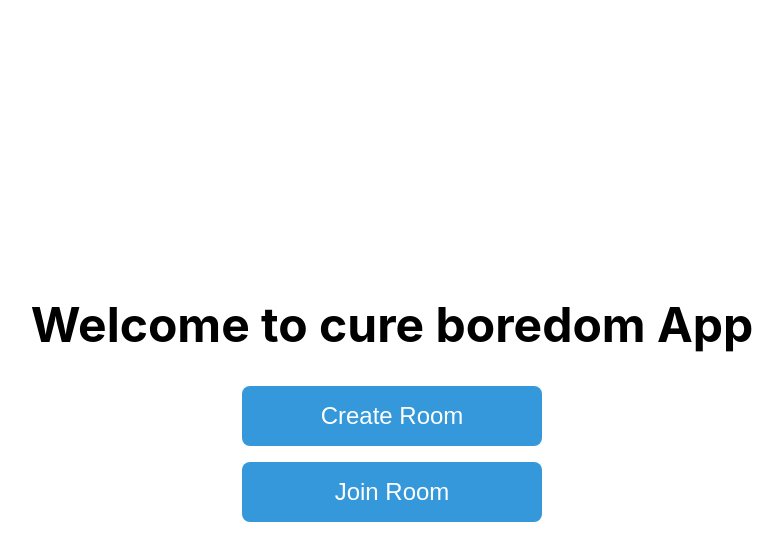
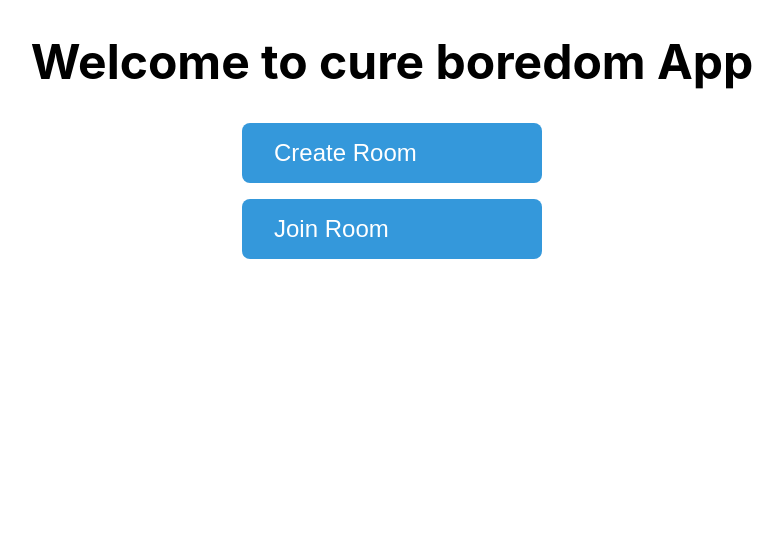
Before and after one commit to earocorn/PlaceholderACM23, a React (Create React App) app in the folder my-react-app/: page / in a window 1280 px wide. Shown: the top 560 px of the page, without its empty margins (248-1031 px from the left). Built offline with nearby package versions, Linux system fonts and the light colour scheme.

Commit message:
Update App.css
update text and  button scaling

```diff
--- a/my-react-app/src/App.css
+++ b/my-react-app/src/App.css
@@ -38,28 +38,38 @@
 }
 
 .app-container {
-  height: 100vh;
-  display: flex;
-  flex-direction: column;
-  justify-content: center;
-  justify-content: center;
-  align-items: center;
-}
-
-.app-title {
-  font-size: 3rem;
-  margin-bottom: 2rem;
-  text-align: center;
-}
-.button-container {
+  object-fit: scale-down;
+  height: 50%;
   display: flex;
   flex-direction: column;
   justify-content: center;
   align-items: center;
 }
 
+.app-title {
+  height: 90%;
+  width: 90%;
+  font-size: 3rem;
+  margin-bottom: 2rem;
+  text-align: center;
+  padding-left: 10;
+  padding-right: 10;
+}
+.button-container {
+  height: 90%;
+  width: 90%;
+  display: flex;
+  flex-direction: column;
+  justify-content: center;
+  align-items: center;
+
+  padding-left: 10;
+  padding-right: 10;
+}
+
 .create-button,
 .join-button {
+  display: flex;
   padding: 1rem 2rem;
   font-size: 1.5rem;
   border: none;
@@ -68,8 +78,13 @@
   cursor: pointer;
   background-color: #3498db;
   color: white;
-  width: 300px;
+  aspect-ratio: 1;
+  text-align: center;
+  width: 100%;
+  max-width: 300px;
   height: 60px;
+
+
 }
 
 .create-button:hover,
@@ -87,7 +102,10 @@
   cursor: pointer;
   background-color: red;
   color: white;
-  width: 300px;
+
+  aspect-ratio: 1;
+  width: 100%;
+  max-width: 300px;
   height: 60px;
 }
 
```
